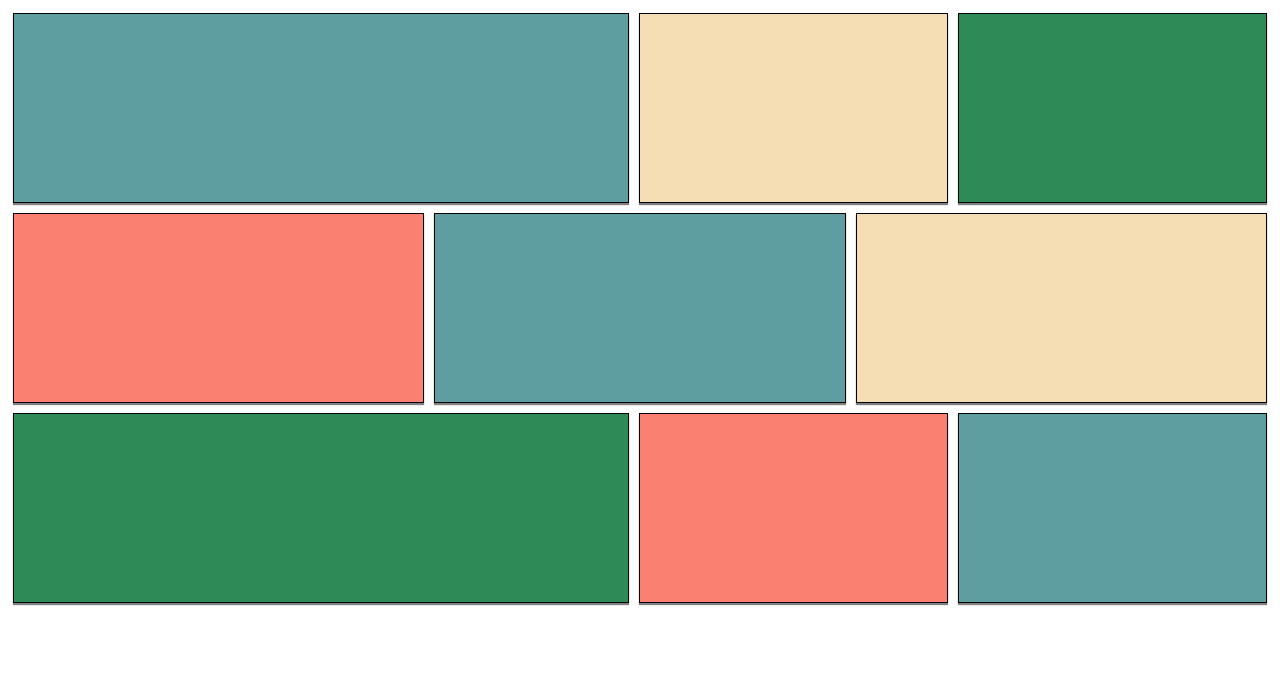
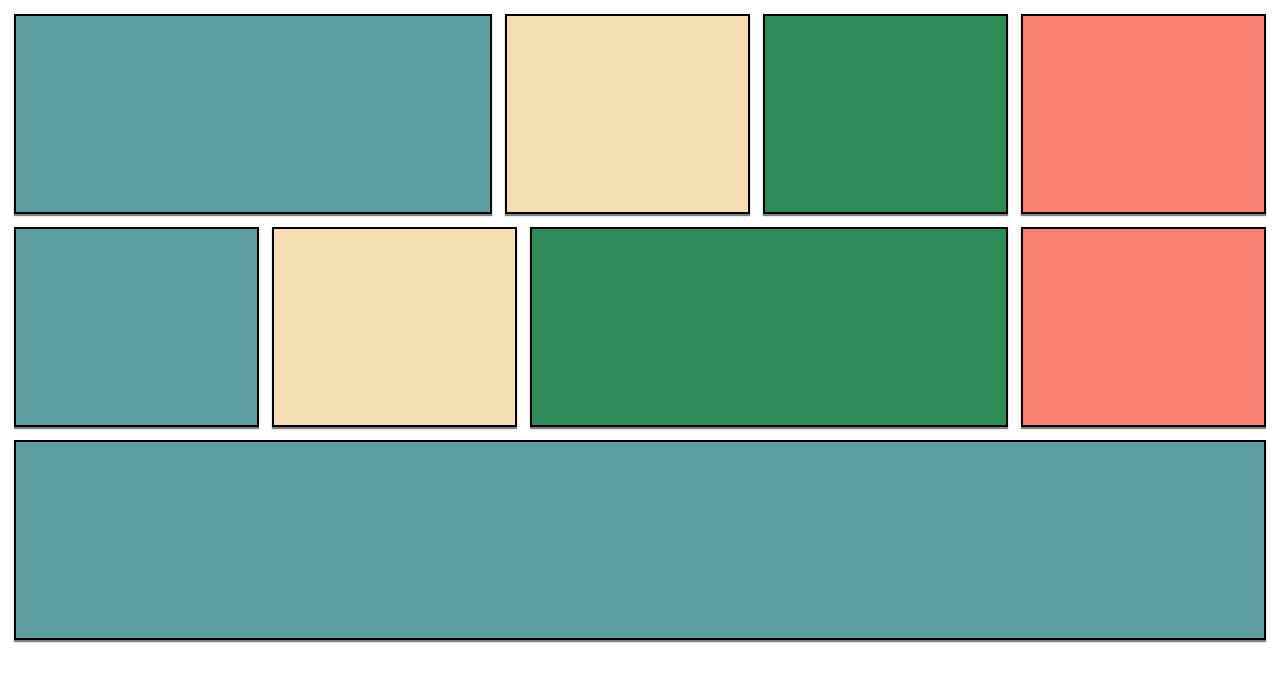
Before and after one commit to amy1hwang/flexbox, a plain HTML site: page index.html in a window 1280 px wide. Drawn offline with Linux system fonts and the light colour scheme.

Commit message:
use flex wrap instead of setting row divs

```diff
--- a/index.html
+++ b/index.html
@@ -6,20 +6,16 @@
     <title>flexbox</title>
   </head>
   <body>
-    <div class="row one">
-      <div class="box-one"></div>
-      <div class="box-two"></div>
-      <div class="box-three"></div>
-    </div>
-    <div class="row two">
-      <div class="box-one"></div>
-      <div class="box-two"></div>
-      <div class="box-three"></div>
-    </div>
-    <div class="row three">
-      <div class="box-one"></div>
-      <div class="box-two"></div>
-      <div class="box-three"></div>
+    <div class="row">
+      <div class="box one"></div>
+      <div class="box two"></div>
+      <div class="box three"></div>
+      <div class="box four"></div>
+      <div class="box five"></div>
+      <div class="box six"></div>
+      <div class="box seven"></div>
+      <div class="box eight"></div>
+      <div class="box nine"></div>
     </div>
   </body>
 </html>
--- a/scss/layout/_grid.scss
+++ b/scss/layout/_grid.scss
@@ -1,39 +1,37 @@
 
 .row {
   @include clearfix;
-  @include size(100% 200px);
+  width: 100%;
   display: flex;
+  flex-wrap: wrap;
   justify-content: flex-end;
-  * {
-    margin: 5px;
-    border: 1px solid black;
+  .box {
+    margin: .4em;
+    border: 2px solid black;
     box-shadow: 0 2px 1px gray;
-    align-items: stretch;
+    height: 200px;
   }
 }
 
-.box-one {
-  flex-grow: 2;
-  background: $blue;
-}
-
-.box-two, .box-three {
+.box{
+  flex-basis: 212px;
   flex-grow: 1;
 }
 
-.two * {
-  flex-grow: 1;
+.one, .seven {
+  flex-basis: 412px;
+  flex-grow: 2;
 }
 
-.one .box-one, .two .box-two, .three .box-three {
+.one, .five, .nine{
   background: $blue;
 }
-.one .box-two, .two .box-three {
-    background: $yellow;
+.two, .six {
+  background: $yellow;
 }
-.one .box-three, .three .box-one {
+.three, .seven {
     background: $green;
 }
-.two .box-one, .three .box-two {
+.four, .eight {
   background: $red;
 }
```
Also changed, not shown: css/main.css, 1 other file.
